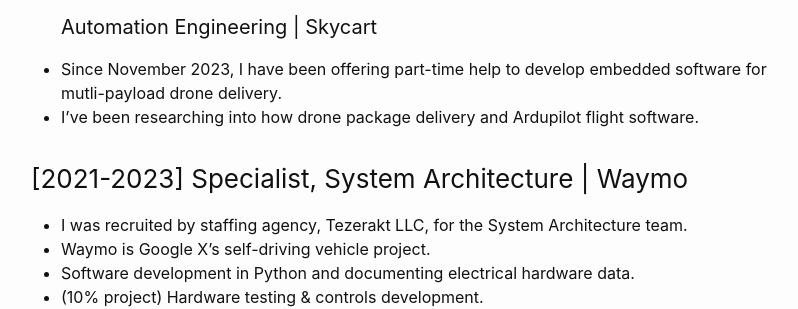
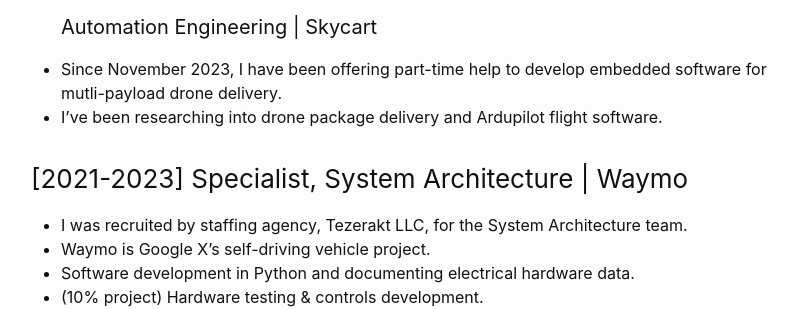
Before and after one commit to josh-github1/josh-github1.github.io, a Jekyll site: the page built from _posts/2023-11-09-about-me.md, in a window 1280 px wide and 900 px high, scrolled down 476 px. Shown: the part 153-462 px from the top of the window, without its empty margins (239-1037 px from the left). Built offline with Jekyll 4.4.1, drawn with Linux system fonts in a browser that asks for light colours.

Commit message:
Update about me

```diff
--- a/_posts/2023-11-09-about-me.md
+++ b/_posts/2023-11-09-about-me.md
@@ -15,7 +15,7 @@ It's a continuous work-in-progress.
 - I'm writing embedded- and adaptive nonlinear control software in C++. I also research into planning and control for mobile/assistive walker robots with ROS, C++, and Python.
 #### Automation Engineering | Skycart
 - Since November 2023, I have been offering part-time help to develop embedded software for mutli-payload drone delivery.
-- I've been researching into how drone package delivery and Ardupilot flight software.
+- I've been researching into drone package delivery and Ardupilot flight software.
 
 ### [2021-2023] Specialist, System Architecture | Waymo
 - I was recruited by staffing agency, Tezerakt LLC, for the System Architecture team.
```
